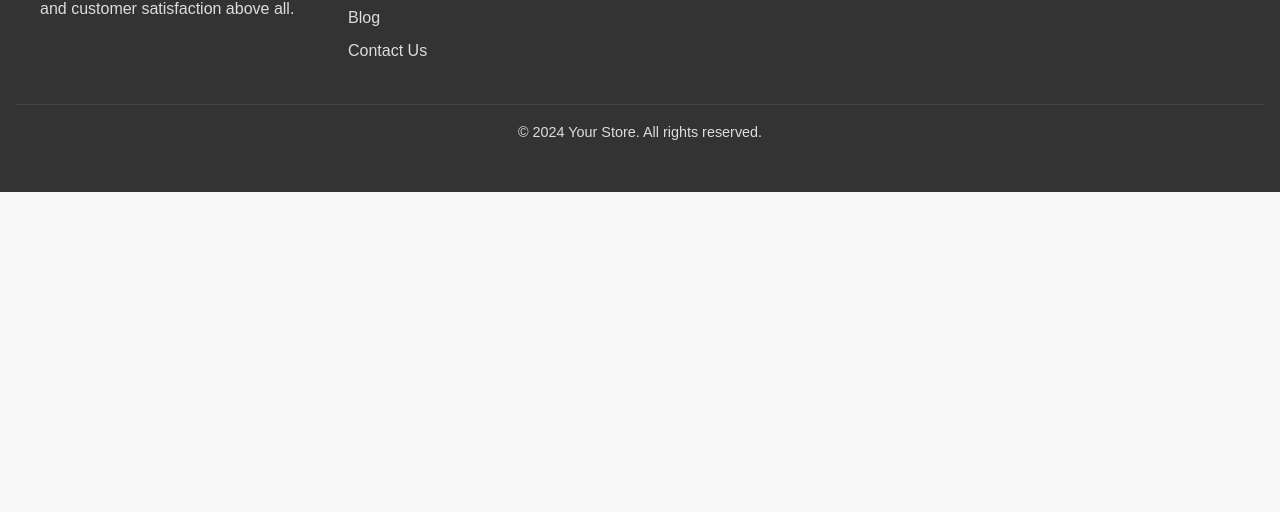
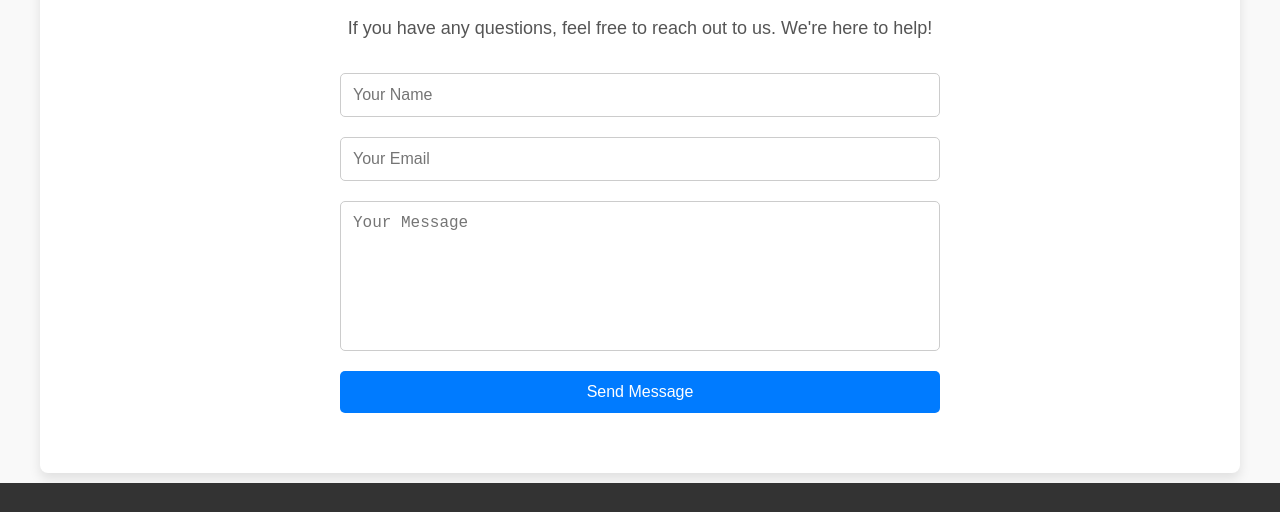
Before and after one commit to shahiirrrr/ecommerce-template, a plain HTML site: page contact.html in a window 1280 px wide. Shown: the part 191-703 px from the top of the page. Drawn offline with Linux system fonts and the light colour scheme.

Commit message:
feat: Create Contact Us page

```diff
--- a/assets/css/main.css
+++ b/assets/css/main.css
@@ -438,3 +438,69 @@ footer {
         font-size: 22px;
     }
 }
+
+/* Contact Us Page Layout */
+.contact-us {
+    padding: 60px 20px;
+    text-align: center;
+    max-width: 1200px;
+    margin: 10px auto;
+    background-color: #fff;
+    border-radius: 8px;
+    box-shadow: 0 6px 12px rgba(0, 0, 0, 0.1);
+}
+
+.contact-us h1 {
+    font-size: 36px;
+    color: #333;
+    margin-bottom: 20px;
+}
+
+.contact-us p {
+    font-size: 18px;
+    color: #555;
+    margin-bottom: 30px;
+}
+
+.contact-form {
+    display: flex;
+    flex-direction: column;
+    gap: 20px;
+    max-width: 600px;
+    margin: 0 auto;
+}
+
+.contact-form input,
+.contact-form textarea {
+    padding: 12px;
+    border: 1px solid #ccc;
+    border-radius: 5px;
+    font-size: 16px;
+    resize: none;
+}
+
+.contact-form input[type="text"],
+.contact-form input[type="email"] {
+    width: 100%;
+}
+
+.contact-form textarea {
+    width: 100%;
+    height: 150px;
+}
+
+.contact-form button {
+    background-color: #007BFF;
+    color: white;
+    border: none;
+    padding: 12px 20px;
+    font-size: 16px;
+    cursor: pointer;
+    border-radius: 5px;
+    transition: background-color 0.3s ease;
+    width: 100%;
+}
+
+.contact-form button:hover {
+    background-color: #0056b3;
+}
--- a/contact.html
+++ b/contact.html
@@ -27,6 +27,19 @@
             <div class="menu-toggle" onclick="toggleMenu()">☰</div>
         </div>
     </header>
+
+    <!-- Contact Us Section -->
+    <div class="contact-us">
+        <h1>Contact Us</h1>
+        <p>If you have any questions, feel free to reach out to us. We're here to help!</p>
+
+        <div class="contact-form">
+            <input type="text" placeholder="Your Name" required>
+            <input type="email" placeholder="Your Email" required>
+            <textarea placeholder="Your Message" required></textarea>
+            <button type="submit">Send Message</button>
+        </div>
+    </div>
 
     <!-- Footer -->
     <footer>
```
